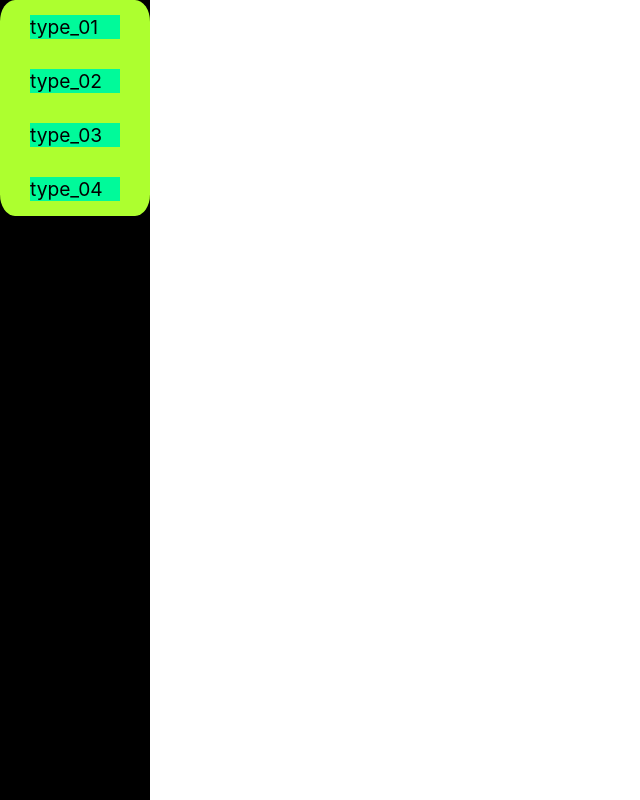
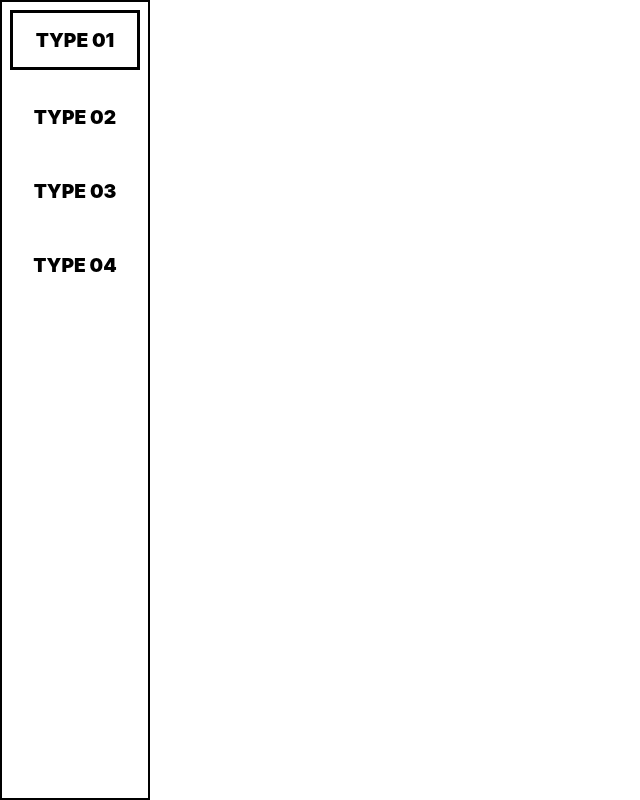
Before and after one commit to Jaehyun-Jeong/aing_biology, a React (Create React App) app: page / in a window 1280 px wide. Shown: the whole page, without its empty margins (0-640 px from the left). Built offline with nearby package versions, Linux system fonts and the light colour scheme.

Commit message:
add type_01 button design

```diff
--- a/src/routes/Home.css
+++ b/src/routes/Home.css
@@ -19,7 +19,8 @@
   max-width: 150px;
   height: 100%;
   width: 100%;
-  background-color: black;
+  background-color: white;
+  box-shadow: inset 0px 0px 0px 2px;
 }
 
 #home_main #home_sidebar__container {
@@ -29,16 +30,40 @@
   width: 100%;
   height: auto;
   border-radius: 10%;
-  background-color: greenyellow
+}
+
+#home_main #home_sidebar__container a {
+  text-decoration: none;
+  color: black;
+}
+
+#home_sidebar #home_sidebar__type_01 {
+  border: 3px solid black;
+  transition: text-shadow 0.5s, box-shadow 0.5s, border 0.5s;
+}
+
+#home_sidebar #home_sidebar__type_01:hover {
+  text-shadow: 0px 8px 6px rgba(0,0,0,0.9);
+  box-shadow: 7px 7px 0px #70757a, -7px -7px 0px #70757a, inset 0px -57px #70757a;
+  border: 3px solid #70757a;
+}
+
+#home_sidebar #home_sidebar__type_01:hover span {
+  color: white;
 }
 
 #home_sidebar .home_sidebar__item {
-  background-color: mediumspringgreen;
-  margin: 15px 30px;
+  display: flex;
+  justify-content: center;
+  margin: 10px 10px;
+  padding: 15px 30px;
   font-size: 1.2rem;
+  cursor: pointer;
 }
 
-#home_sidebar .home_sidebar__item a {
+#home_sidebar .home_sidebar__item span {
+  white-space: nowrap;
   color: black;
-  text-decoration: none;
+  font-weight: 1000;
+  transition: color 0.5s;
 }
--- a/src/routes/Home.js
+++ b/src/routes/Home.js
@@ -23,18 +23,26 @@ class Home extends React.Component {
             <div id="home_main">
               <div id="home_sidebar">
                 <div id="home_sidebar__container">
-                  <div className="home_sidebar__item">
-                    <Link to="/type_01">type_01</Link>
-                  </div>
-                  <div className="home_sidebar__item">
-                    <Link to="/type_02">type_02</Link>
-                  </div>
-                  <div className="home_sidebar__item">
-                    <Link to="/type_03">type_03</Link>
-                  </div>
-                  <div className="home_sidebar__item">
-                    <Link to="/type_04">type_04</Link>
-                  </div>
+                  <Link to="/type_01">
+                    <div id="home_sidebar__type_01" className="home_sidebar__item">
+                      <span>TYPE 01</span>
+                    </div>
+                  </Link>
+                  <Link to="/type_02">
+                    <div id="home_sidebar__type_02" className="home_sidebar__item">
+                      <span>TYPE 02</span>
+                    </div>
+                  </Link>
+                  <Link to="/type_03">
+                    <div id="home_sidebar__type_03" className="home_sidebar__item">
+                      <span>TYPE 03</span>
+                    </div>
+                  </Link>
+                  <Link to="/type_04">
+                    <div id="home_sidebar__type_04" className="home_sidebar__item">
+                      <span>TYPE 04</span>
+                    </div>
+                  </Link>
                 </div>
               </div>
             </div>
```
Also changed, not shown: src/routes/type_02/type_02_Navigation.js (added, +39 -0 lines), src/routes/type_02/type_02_Navigation.css (added).
